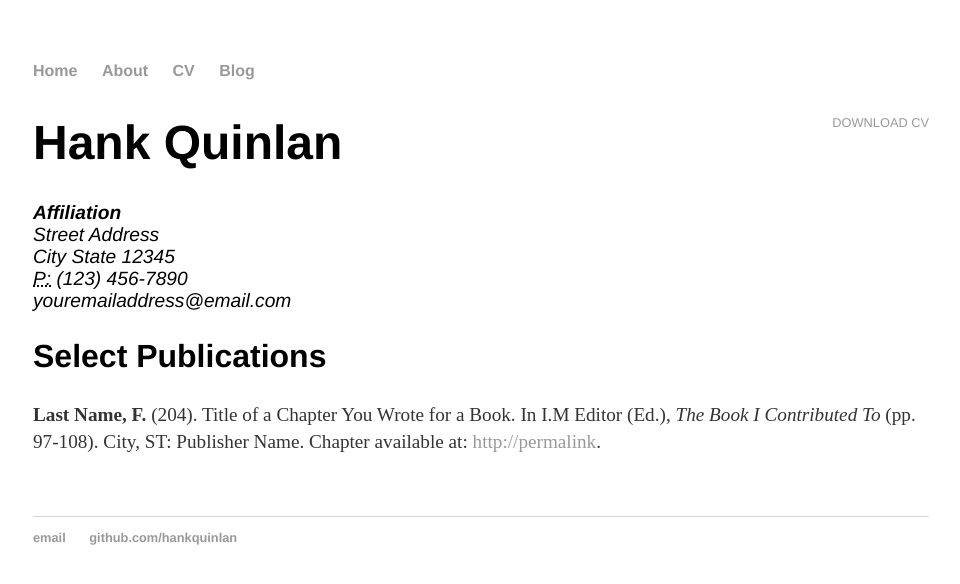
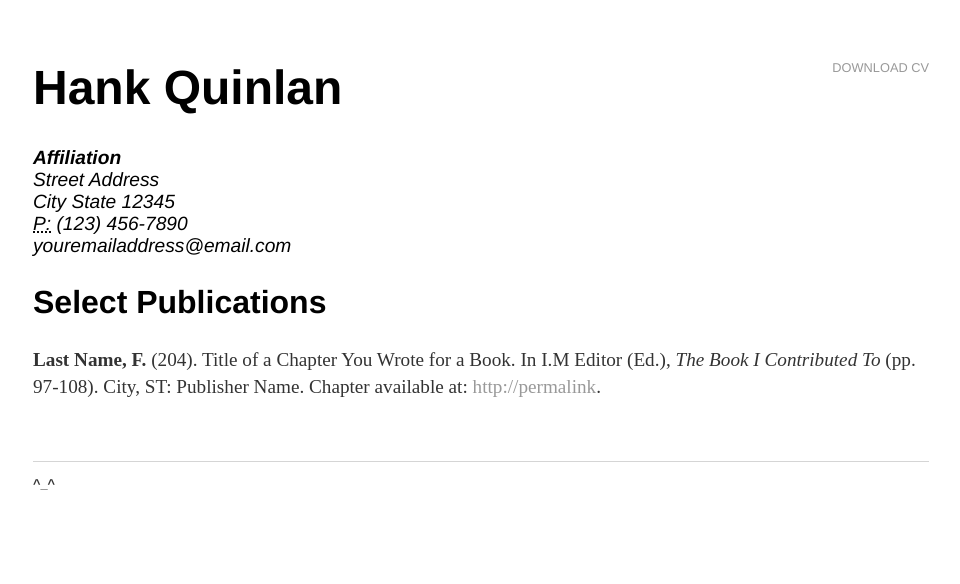
Before and after one commit to RogueViolation/ignasrod.github.io, a Jekyll site: the page built from cv/index.html, in a window 1280 px wide. Shown: the top 584 px of the page, without its empty margins (159-1119 px from the left). Built offline with Jekyll 4.4.1, drawn with Linux system fonts in a browser that asks for light colours.

Commit message:
Add files via upload

```diff
--- a/_layouts/default.html
+++ b/_layouts/default.html
@@ -9,14 +9,6 @@
 
 
   <body>
-    <nav>
-<ul>
-<li><a href="/">Home</a></li>
-<li><a href="/about">About</a></li>
-<li><a href="/cv">CV</a></li>
-<li><a href="/blog">Blog</a></li>
-</ul>
-    </nav>
 <div class="container">
 
   {{ content }}
@@ -25,8 +17,7 @@
 
   <footer>
    <ul>
-   <li><a href="mailto:hankquinlanhub@gmail.com">email</a></li>
-   <li><a href="https://github.com/hankquinlan">github.com/hankquinlan</a></li>
+   <li>^_^</li>
    </ul>
   </footer>
   </body>
```
